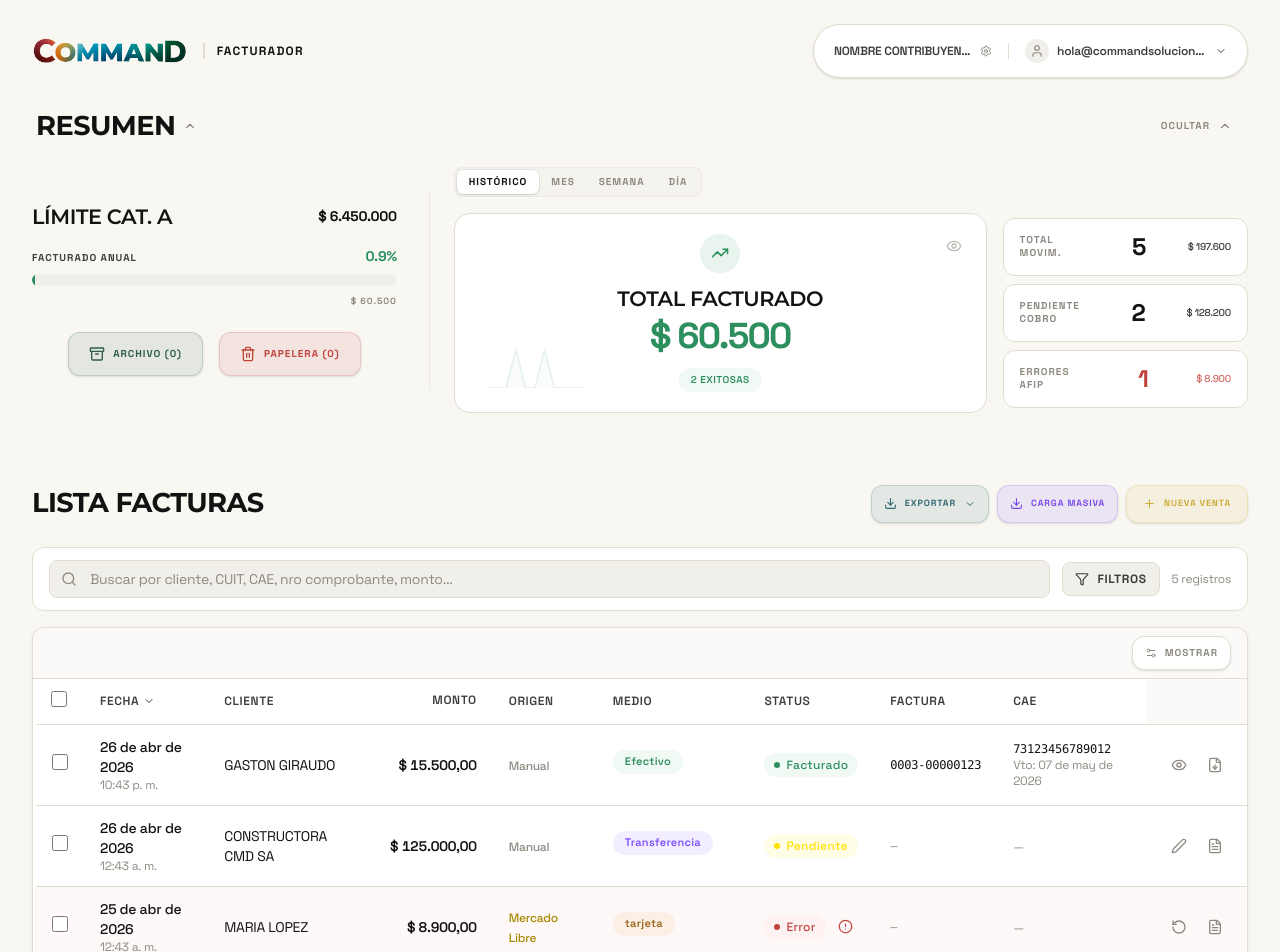
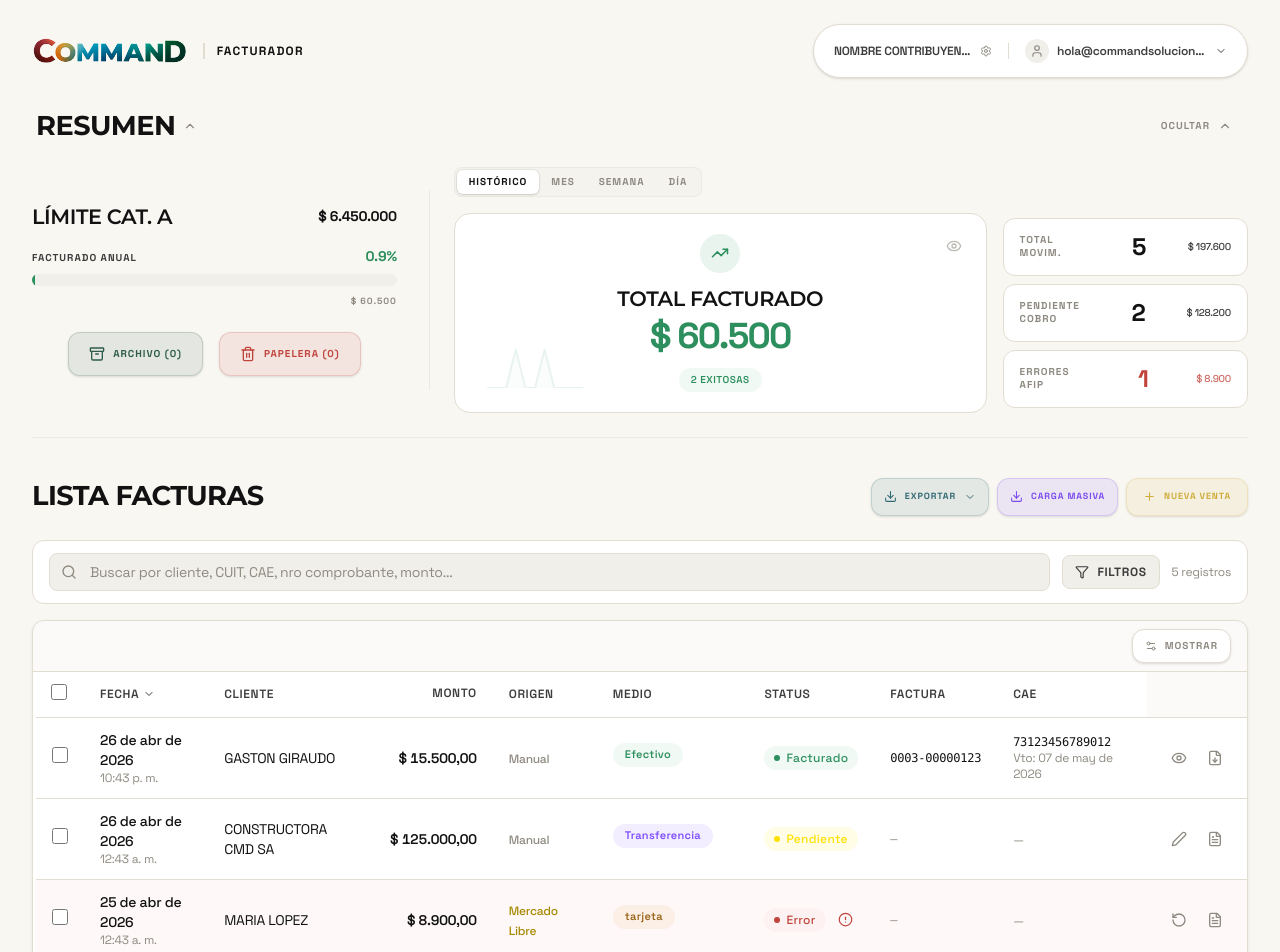
Before and after one commit to curiosidadparlante-jpg/demofacturador, a React (Vite) app: page / in a window 1280 px wide. Shown: the top 952 px of the page. Built offline with nearby package versions, Linux system fonts and the light colour scheme.

Commit message:
style: add subtle horizontal separator above table section

```diff
--- a/src/pages/Home.jsx
+++ b/src/pages/Home.jsx
@@ -627,7 +627,7 @@ export default function Home() {
       <StatsCards ventas={ventas} onCardClick={handleCardClick} />
 
       {/* ─── Table section ─── */}
-      <div className="pt-12">
+      <div className="pt-10 mt-6 border-t border-border/50">
         <div className="flex flex-col md:flex-row md:items-center justify-between gap-4 mb-6">
           <h2 className="text-lg md:text-xl font-bold text-text-primary uppercase tracking-tight">
             Lista Facturas
```
